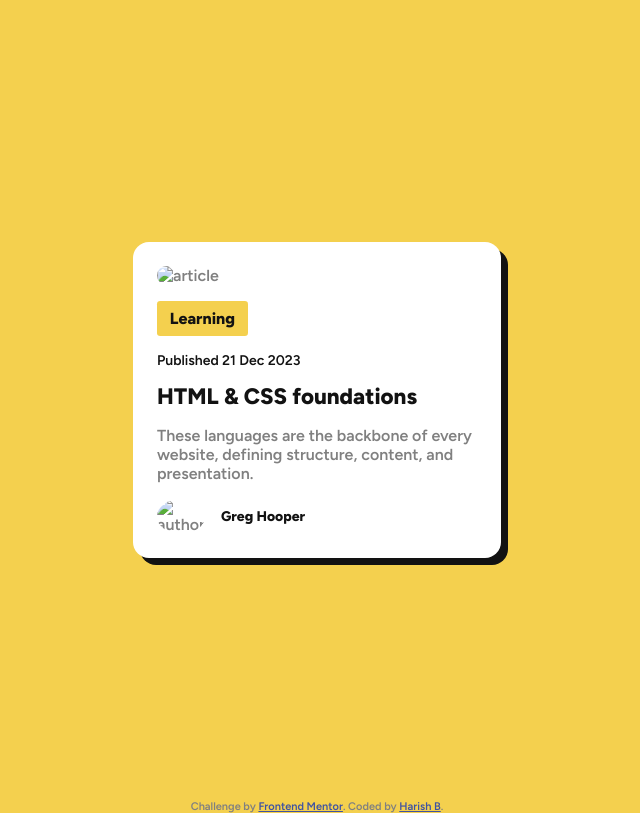
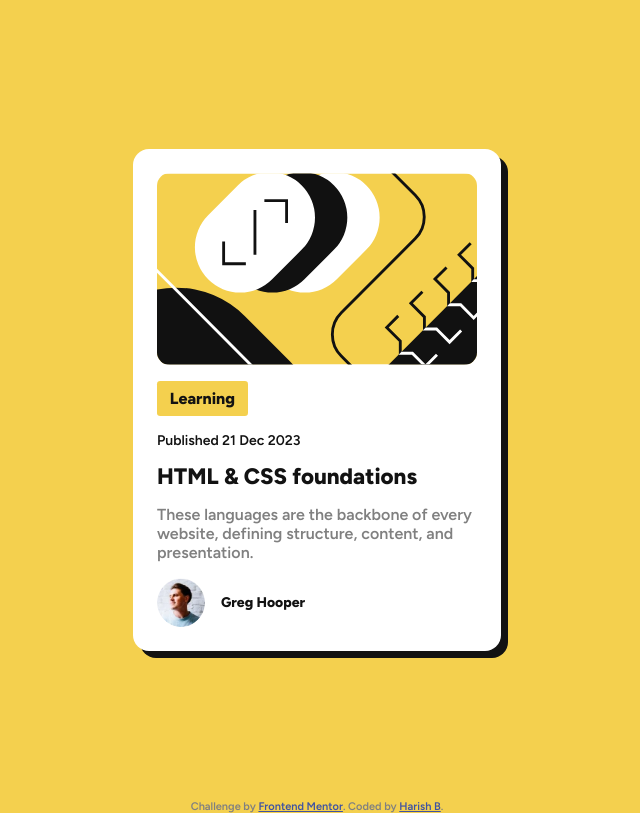
Before and after one commit to harish14Git/blog-preview-card, a plain HTML site: page index.html in a window 1280 px wide. Shown: the whole page, without its empty margins (323-963 px from the left). Drawn offline with Linux system fonts and the light colour scheme.

Commit message:
Update index.html

```diff
--- a/index.html
+++ b/index.html
@@ -18,7 +18,7 @@
 
   <main class="wrapper">
     <div class="blog-container">
-      <img src="assets/images/illustration-article.svg" alt="article" class="blog-image">
+      <img src="illustration-article.svg" alt="article" class="blog-image">
       <p class="blog-category">Learning</p>
       <p class="blog-meta">Published 21 Dec 2023</p>
 
@@ -26,7 +26,7 @@
       <p class="blog-excerpt">These languages are the backbone of every website, defining structure, content, and presentation.</p>
 
       <div class="author-data">
-        <img src="assets/images/image-avatar.webp" alt="author" class="author-image">
+        <img src="image-avatar.webp" alt="author" class="author-image">
         <p class="author-name">Greg Hooper</p>
       </div>
     </div>
```
